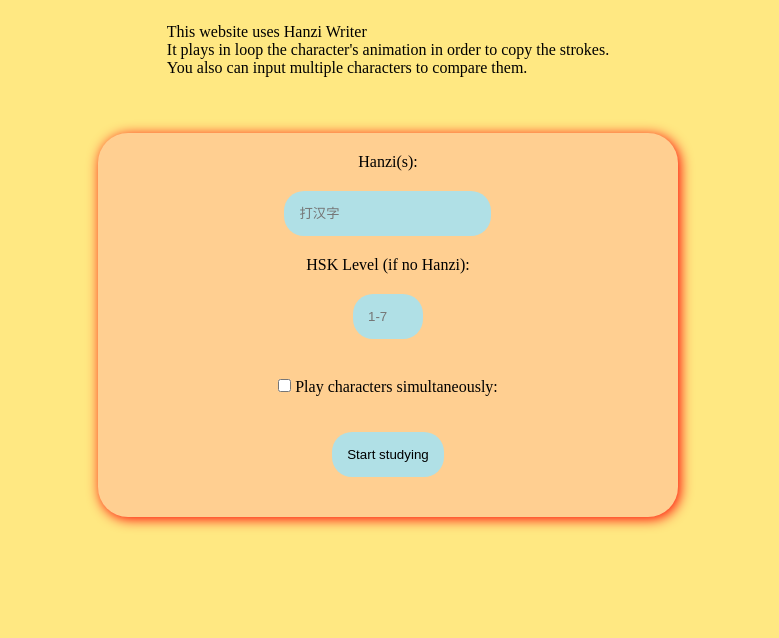
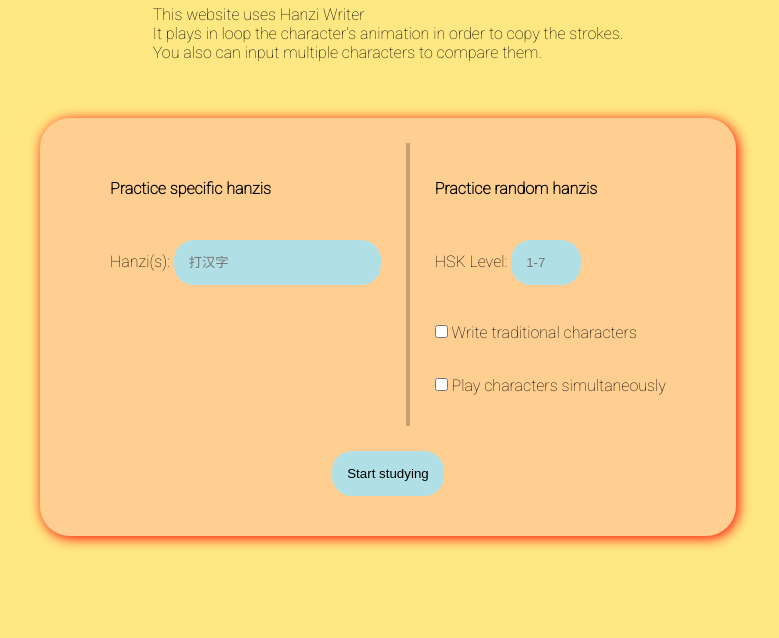
Before and after one commit to zhonglearn/xiehanzi-fullscreen, a website: page views/home.html in a window 1280 px wide. Shown: the part 162-800 px from the top of the page, without its empty margins (252-1031 px from the left). Drawn offline with Linux system fonts and the light colour scheme.

Commit message:
Added choice: traditional characters

```diff
--- a/index.js
+++ b/index.js
@@ -29,7 +29,8 @@ app.get("/", function (req, res) {
 
       characters = characters.split(/\n/);
       characters = characters[Math.floor(Math.random() * characters.length)];
-      character = characters.split(/\t/)[0];
+
+      character = characters.split(/\t/)[req.query.traditional == true ? 0 : 1];
 
       charinfo = characters.split(/\t/)[2] + " - " + characters.split(/\t/)[3];
 
--- a/views/home.html
+++ b/views/home.html
@@ -2,6 +2,12 @@
   <head>
     <script src="https://cdn.jsdelivr.net/npm/hanzi-writer@3.2/dist/hanzi-writer.min.js"></script>
     <title>Writing</title>
+    <link rel="preconnect" href="https://fonts.googleapis.com" />
+    <link rel="preconnect" href="https://fonts.gstatic.com" crossorigin />
+    <link
+      href="https://fonts.googleapis.com/css2?family=Roboto:wght@100&display=swap"
+      rel="stylesheet"
+    />
     <style>
       input {
         background-color: powderblue;
@@ -11,6 +17,12 @@
         margin: 20px 0;
       }
 
+      body {
+        font-family: "Roboto", sans-serif;
+        background: rgb(255, 232, 130);
+        margin: 0;
+      }
+
       form {
         display: flex;
         justify-content: center;
@@ -18,7 +30,7 @@
         align-items: center;
         border-radius: 30px;
         background: #ffcf91;
-        padding: 20px 180px;
+        padding: 20px 50px;
         box-shadow: 2px 2px 13px red;
         margin: 40px;
       }
@@ -30,9 +42,19 @@
         height: 100vh;
         align-items: center;
       }
+
+      .form {
+        padding: 20px;
+      }
+
+      .separator {
+        background-color: #c5a070;
+        padding: 2px;
+        margin: 5px;
+      }
     </style>
   </head>
-  <body style="background: rgb(255, 232, 130); margin: 0">
+  <body>
     <div class="container">
       <h1>大家好</h1>
       <p>
@@ -42,9 +64,16 @@
       </p>
 
       <form action="/" method="get">
+        <div style="display: flex; justify-content: center">
+          <div class="form">
+            <h4>Practice specific hanzis</h4>
             <label for="word">Hanzi(s):</label>
             <input id="word" name="word" placeholder="打汉字" type="text" />
-        <label for="hsk">HSK Level (if no Hanzi):</label>
+          </div>
+          <div class="separator"></div>
+          <div class="form">
+            <h4>Practice random hanzis</h4>
+            <label for="hsk">HSK Level:</label>
             <input
               id="hsk"
               name="hsk"
@@ -56,12 +85,23 @@
             />
             <div>
               <input
+                id="traditional"
+                name="traditional"
+                value="1"
+                type="checkbox"
+              />
+              <label for="traditional">Write traditional characters</label>
+            </div>
+            <div>
+              <input
                 id="simultaneous"
                 name="simultaneous"
                 value="1"
                 type="checkbox"
               />
-          <label for="simultaneous">Play characters simultaneously:</label>
+              <label for="simultaneous">Play characters simultaneously</label>
+            </div>
+          </div>
         </div>
         <input type="submit" value="Start studying" />
       </form>
```
Lines whose indentation alone changed are shown as unchanged.
